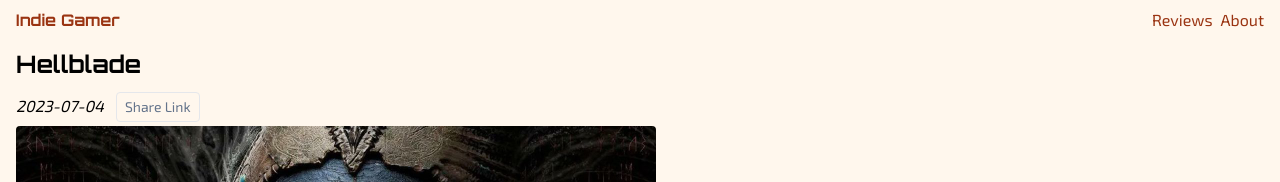
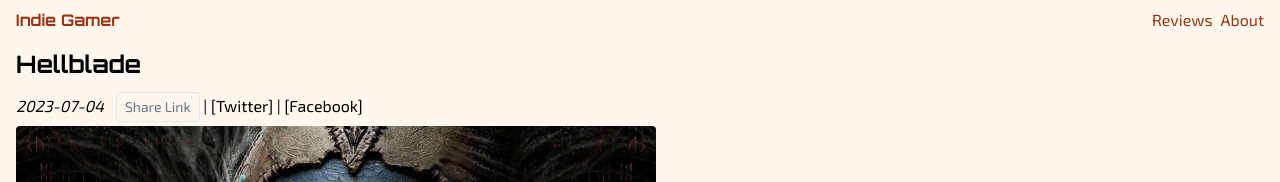
Before and after one commit to nordicirish/next-ts-app, a Next.js app: page /reviews/hellblade in a window 1280 px wide. Shown: the top 182 px of the page. Built offline with nearby package versions, Linux system fonts and the light colour scheme.

Commit message:
Add ShareButtons Component

```diff
--- a/app/reviews/[slug]/page.tsx
+++ b/app/reviews/[slug]/page.tsx
@@ -2,7 +2,7 @@
 import { getReview, getSlugs } from "@/lib/reviews";
 import Heading from "@/components/Heading";
 import ReviewImage from "@/components/ReviewImage";
-import ShareLinkButton from "@/components/ShareLinkButton";
+import ShareButtons from "@/components/ShareButtons";
 // dynamic routes
 // loads a different file dependent on the url end slug
 interface ReviewPageParams {
@@ -40,7 +40,7 @@
       <Heading>{review.title}</Heading>
       <div className="flex gap-3 items-baseline">
         <p className="italic pb-2">{review.date}</p>
-        <ShareLinkButton />
+        <ShareButtons />
       </div>
 
       <ReviewImage>{review.image}</ReviewImage>
--- /dev/null
+++ b/components/ShareButtons.tsx
@@ -0,0 +1,12 @@
+"use client";
+// any other imported child components like ShareLinkButton are automatically rendered on the client
+
+import ShareLinkButton from "./ShareLinkButton";
+
+export default function ShareButtons() {
+  return (
+    <div>
+      <ShareLinkButton /> | [Twitter] | [Facebook]
+    </div>
+  );
+}
--- a/components/ShareLinkButton.tsx
+++ b/components/ShareLinkButton.tsx
@@ -1,4 +1,5 @@
-"use client";
+// "use client";
+// use client directive not necessary as imported as a child component of ShareButtons that is rendered on the client
 import { useState } from "react";
 // use client directive ensure that the component executes on the client side
 // hydration component is rendered on client and server but functions are executed on the client
```
